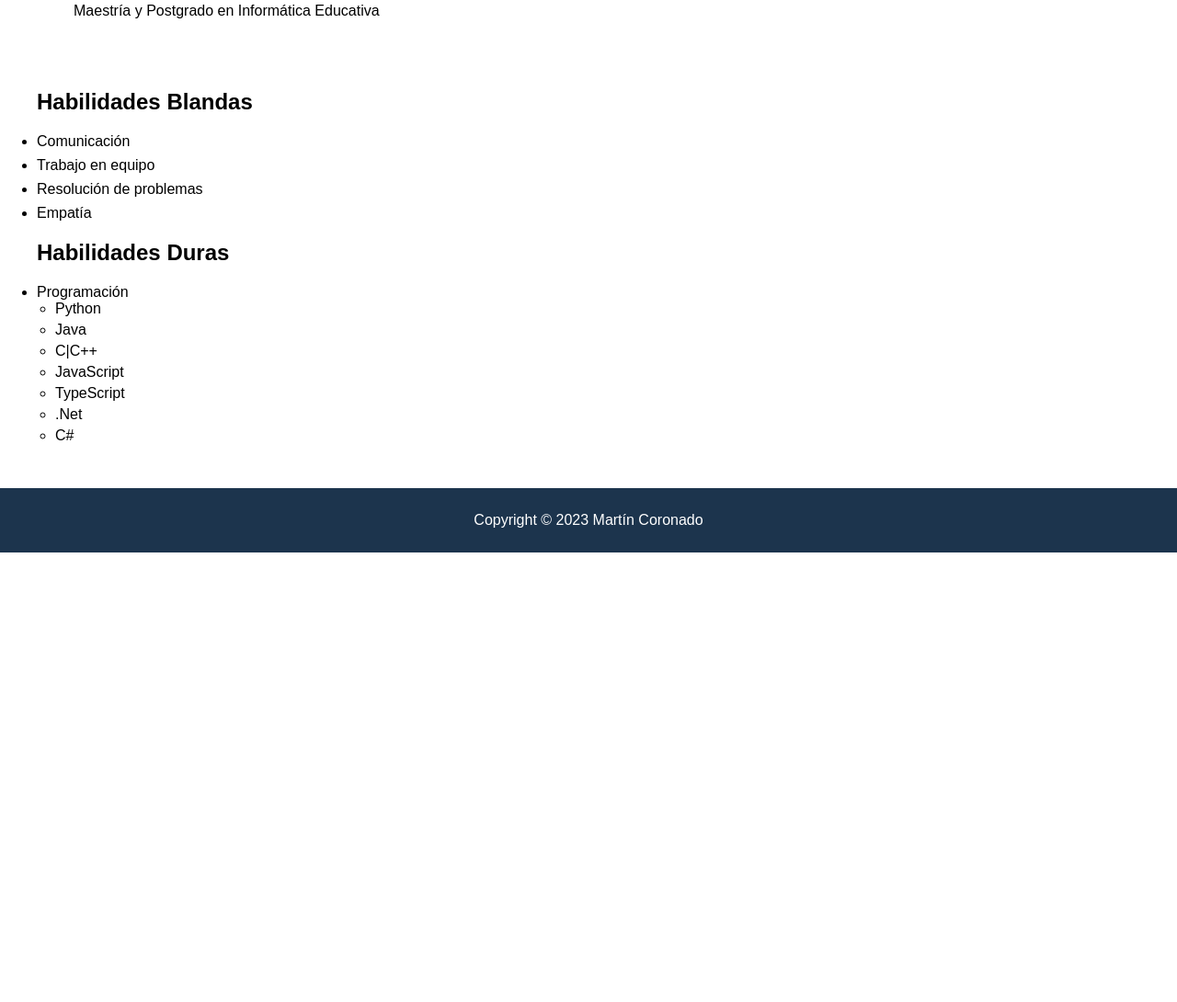
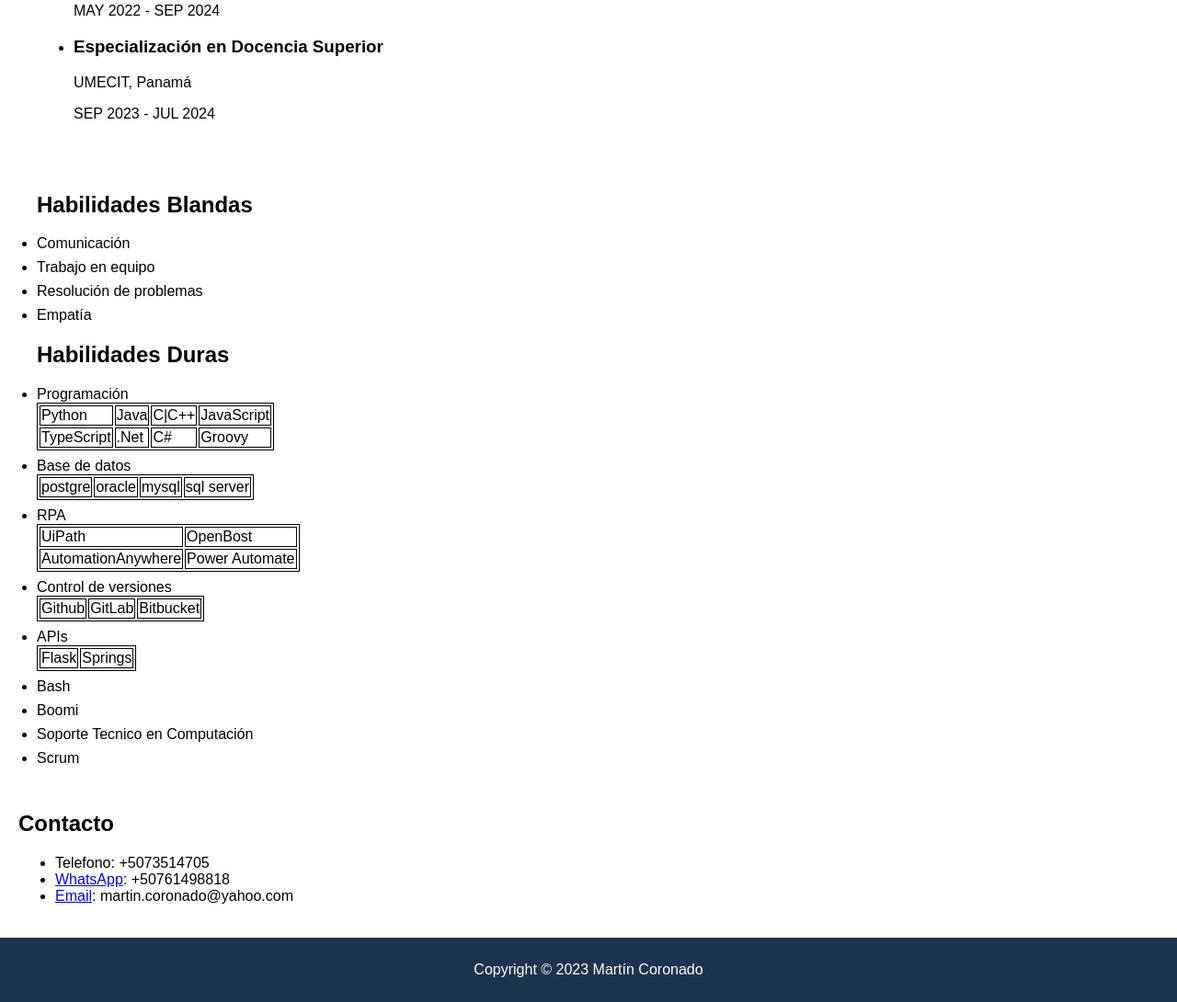
Before and after one commit to martinheler/WEB, a plain HTML site: page Components/cv.html in a window 1280 px wide. Shown: the part 1347-2437 px from the top of the page at 92% size. Before the commit the page ends 1948 px from the top, so only its background shows below. Drawn offline with Linux system fonts and the light colour scheme.

Commit message:
se completo la primera fase de desarrollo antes de lanzar a producción

```diff
--- a/Components/CSS/CV_Style.css
+++ b/Components/CSS/CV_Style.css
@@ -32,6 +32,9 @@ footer {
   padding: 10px;
 }
 
+table, td, th{
+  border: 1px solid #000;
+}
 
 
 .name {
--- a/Components/cv.html
+++ b/Components/cv.html
@@ -4,7 +4,7 @@
 <head>
   <meta charset="UTF-8">
   <meta name="viewport" content="width=device-width, initial-scale=1.0">
-  <title>Mi currículum vitae</title>
+  <title>Martin Coronado CV</title>
   <link rel="stylesheet" href="CSS/CV_Style.css">
   <link rel="stylesheet" href="https://cdnjs.cloudflare.com/ajax/libs/font-awesome/6.0.0-beta3/css/all.min.css"
     integrity="sha384-shtts1EYjUSsJaMa5iW9aVjuw1TKxx2CVP8vBmIlvEA8hBLz6UOk3MBCSwFhhdnH" crossorigin="anonymous">
@@ -15,7 +15,7 @@
     <h1 class="name">Martín Humberto Coronado Gutierréz</h1>
     <h2 class="title">Ingeniero en Sistemas</h2>
     <p class="location">Panamá, Panamá Oeste</p>
-    <a class="linkedin-btn" href="https://www.linkedin.com/in/martin-coronado-06954687" target="_blank"
+    <a class="linkedin-btn" href="https://www.linkedin.com/in/MartinCoronadoJr" target="_blank"
       rel="noopener noreferrer">
       <button class="linkedin-icon-btn">
         <i class="fab fa-linkedin"></i> Visita mi perfil de LinkedIn
@@ -97,7 +97,12 @@
         <li>
           <h3>Maestría y Postgrado en Informática Educativa</h3>
           <p>Universidad Tecnológica de Panamá, Panamá</p>
-          <p>Maestría y Postgrado en Informática Educativa</p>
+          <p>MAY 2022 - SEP 2024</p>
+        </li>
+        <li>
+          <h3>Especialización en Docencia Superior</h3>
+          <p>UMECIT, Panamá</p>
+          <p>SEP 2023 - JUL 2024</p>
         </li>
       </ul>
     </section>
@@ -112,17 +117,76 @@
       <h2>Habilidades Duras</h2>
       <ul class="skills-list">
         <li>Programación
-          <ul class="sub-skills-list">
-            <li>Python</li>
-            <li>Java</li>
-            <li>C|C++</li>
-            <li>JavaScript</li>
-            <li>TypeScript</li>
-            <li>.Net</li>
-            <li>C#</li>
-          </ul>
+          <table>
+            <tr>
+              <td>Python</td>
+              <td>Java</td>
+              <td>C|C++</td>
+              <td>JavaScript</td>
+            </tr>
+            <tr>
+              <td>TypeScript</td>
+              <td>.Net</td>
+              <td>C#</td>
+              <td>Groovy</td>
+            </tr>
+          </table>
         </li>
+        <li>Base de datos
+          <table>
+            <tr>
+              <td>postgre</td>
+              <td>oracle</td>
+              <td>mysql</td>
+              <td>sql server</td>
+            </tr>
+          </td>
+          </table>
+        </li>
+        <li>RPA
+          <table>
+            <tr>
+              <td>UiPath</td>
+              <td>OpenBost</td>
+            </tr>
+            <tr>
+              <td>AutomationAnywhere</td>
+              <td>Power Automate</td>
+            </tr>
+          </td>
+          </table>
+        </li>
+        <li>Control de versiones
+          <table>
+            <tr>
+              <td>Github</td>
+              <td>GitLab</td>
+              <td>Bitbucket</td>
+            </tr>
+          </table>
+        </li>
+        <li>APIs
+          <table>
+            <tr>
+              <td>Flask</td>
+              <td>Springs</td>
+            </tr>
+          </table>
+        </li>
+        <li>Bash</li>
+        <li>Boomi</li>
+        <li>Soporte Tecnico en Computación</li>
+        <li>Scrum</li>
       </ul>
+    </section>
+    <h2>Contacto</h2>
+    <ul>
+      <li>Telefono: +5073514705</li>
+      <li><a href="https://api.whatsapp.com/send?phone=50761498818"  target="_blank"
+        rel="noopener noreferrer">WhatsApp</a>: +50761498818</li>
+      <li><a href="mailto:martin.coronado@yahoo.com"  target="_blank"
+        rel="noopener noreferrer">Email</a>: martin.coronado@yahoo.com</li>
+    </ul>
     </section>
   </main>
   <footer>
```
Also changed, not shown: Components/landing.html (+6 -6 lines).
